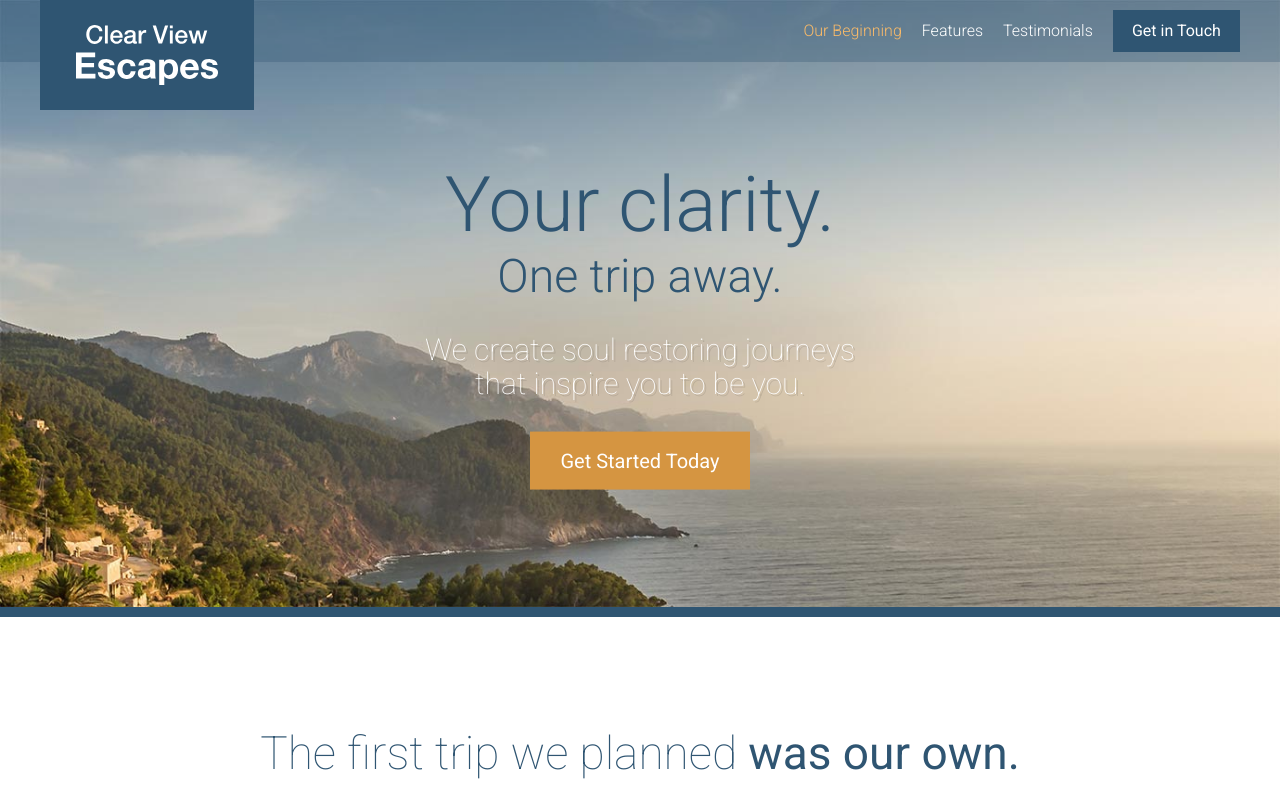
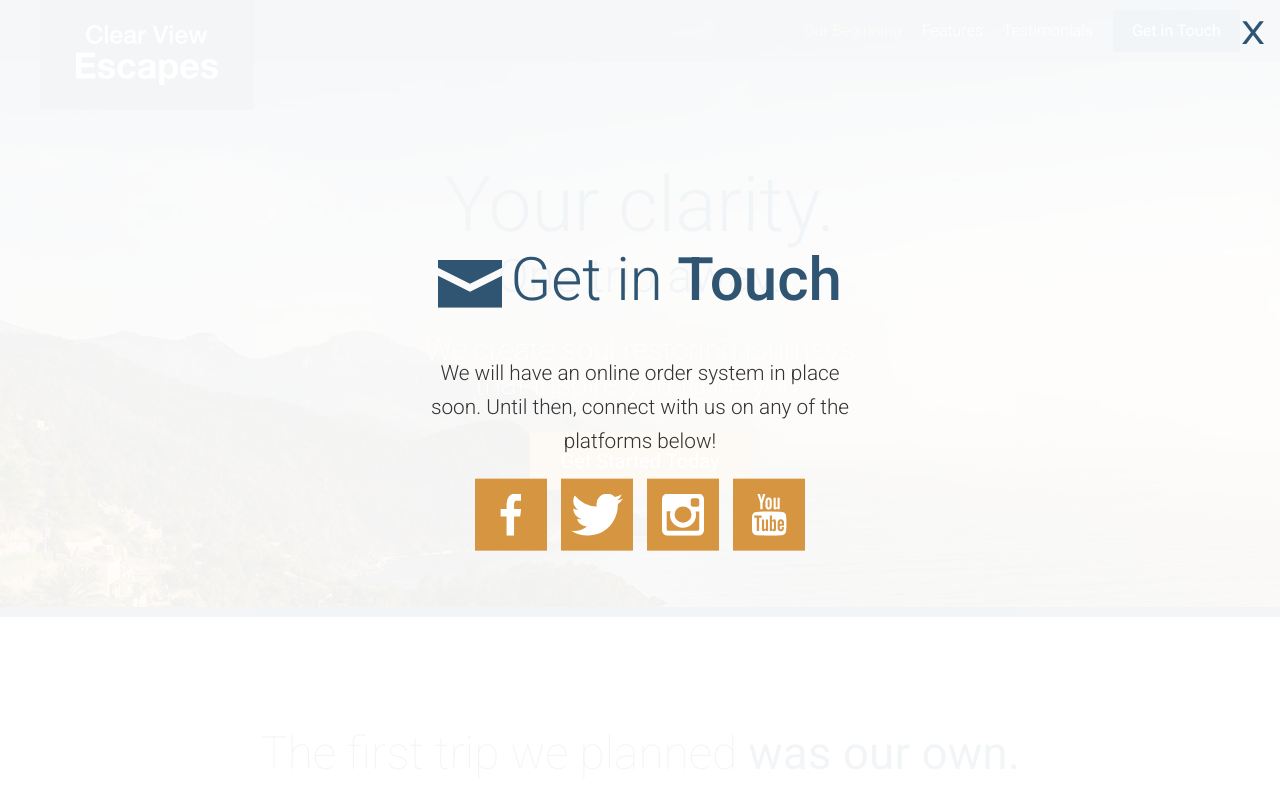
Before and after one commit to pyremell/travel-site, a plain HTML site: page app/index.html in a window 1280 px wide. Both pictures are taken after a click on the link "Get Started Today". Shown: the top 800 px of the page. Drawn offline with Linux system fonts and the light colour scheme.

Commit message:
Completed Get in Touch modal

```diff
--- a/app/assets/scripts/App.js
+++ b/app/assets/scripts/App.js
@@ -3,9 +3,11 @@ import MobileMenu from './modules/MobileMenu';
 import RevealOnScroll from './modules/RevealOnScroll';
 import $ from 'jquery';
 import StickyHeader from './modules/StickyHeader';
+import Modal from './modules/Modal';
 
 // Designates the variable 'mobileMenu' is a new instance of the class 'MobileMenu'
 var mobileMenu = new MobileMenu();
 new RevealOnScroll($(".feature-item"), "85%");
 new RevealOnScroll($(".testimonial"), "60%");
 var stickyHeader = new StickyHeader();
+var modal = new Modal();
--- /dev/null
+++ b/app/assets/styles/modules/_modal.css
@@ -0,0 +1,48 @@
+.modal {
+  position: fixed;
+  z-index: 5;
+  background-color: rgba(255, 255, 255, .94);
+  top: 0;
+  bottom: 0;
+  left: 0;
+  right: 0;
+  opacity: 0;
+  visibility: hidden;
+  transform: scale(1.2);
+  transition: all .3s ease-out;
+
+  &--is-visible {
+    opacity: 1;
+    visibility: visible;
+    transform: scale(1);
+  }
+
+  &__inner {
+    position: absolute;
+    width: 100%;
+    top: 50%;
+    transform: translateY(-50%);
+  }
+
+  &__description {
+    text-align: center;
+    font-size: 1.3rem;
+    font-weight: 300;
+    line-height: 1.65;
+  }
+
+  &__close {
+    position: absolute;
+    top: 15px;
+    right: 15px;
+    font-size: 2rem;
+    transform: scaleX(1.2);
+    transform-origin: 100% 0;
+    color: $mainBlue;
+    cursor: pointer;
+
+    &:hover {
+      color: $mainOrange;
+    }
+  }
+}
--- a/app/assets/styles/modules/_section-title.css
+++ b/app/assets/styles/modules/_section-title.css
@@ -13,6 +13,11 @@
 
     &--blue {
         color: $mainBlue;
+    }
+
+    &--less-margin {
+        margin-bottom: 1.3rem;
+        margin-top: 0;
     }
 
     &__icon {
--- /dev/null
+++ b/app/assets/styles/modules/_social-icons.css
@@ -0,0 +1,25 @@
+.social-icons {
+  text-align: center;
+
+  &__icon {
+    background-color: $mainOrange;
+    display: inline-block;
+    margin: 0 5px 5px 5px;
+    width: 33%;
+    height: 72px;
+    position: relative;
+
+    @mixin atSmall {
+      width: 72px;
+      margin: 0 5px;
+    }
+
+    .icon {
+      display: block;
+      position: absolute;
+      top: 50%;
+      left: 50%;
+      transform: translate(-50%, -50%);
+    }
+  }
+}
--- a/app/assets/styles/modules/_wrapper.css
+++ b/app/assets/styles/modules/_wrapper.css
@@ -8,6 +8,10 @@
 
     &--medium {
         max-width: 976px;
+    }
+
+    &--narrow {
+        max-width: 470px;
     }
 
     &--no-padding-until-medium {
--- a/app/assets/styles/styles.css
+++ b/app/assets/styles/styles.css
@@ -17,3 +17,5 @@
 @import "modules/_site-header";
 @import "modules/_primary-nav";
 @import "modules/_reveal-item";
+@import "modules/_modal";
+@import "modules/_social-icons";
--- a/app/index.html
+++ b/app/index.html
@@ -22,7 +22,7 @@
 
       <div class="site-header__menu-content">
         <div class="site-header__btn-container">
-          <a href="#" class="btn">Get in Touch</a>
+          <a href="#" class="btn open-modal">Get in Touch</a>
         </div>
         <nav class="primary-nav primary-nav--pull-right">
           <ul>
@@ -47,7 +47,7 @@
         <h1 class="large-hero__title">Your clarity.</h1>
         <h2 class="large-hero__subtitle">One trip away.</h2>
         <p class="large-hero__description">We create soul restoring journeys that inspire you to be you.</p>
-        <p><a href="#" class="btn btn--orange btn--large">Get Started Today</a></p>
+        <p><a href="#" class="btn btn--orange btn--large  open-modal">Get Started Today</a></p>
       </div>
     </div>
   </div>
@@ -162,9 +162,25 @@
 
   <footer class="site-footer">
     <div class="wrapper">
-      <p><span class="site-footer__text">Copyright &copy; 2016 Clear View Escapes. All rights reserved.</span><a href="#" class="btn btn--orange">Get in Touch</a></p>
+      <p><span class="site-footer__text">Copyright &copy; 2016 Clear View Escapes. All rights reserved.</span><a href="#" class="btn btn--orange  open-modal">Get in Touch</a></p>
     </div>
   </footer>
+  <div class="modal">
+    <div class="modal__inner">
+      <h2 class="section-title section-title--blue section-title--less-margin"><span class="icon icon--mail section-title__icon"></span>Get in <strong>Touch</strong></h2>
+      <div class="wrapper wrapper--narrow">
+        <p class="modal__description">We will have an online order system in place soon. Until then, connect with us on any of the platforms below!</p>
+      </div>
+
+      <div class="social-icons">
+        <a href="#" class="social-icons__icon"><span class="icon icon--facebook"></span></a>
+        <a href="#" class="social-icons__icon"><span class="icon icon--twitter"></span></a>
+        <a href="#" class="social-icons__icon"><span class="icon icon--instagram"></span></a>
+        <a href="#" class="social-icons__icon"><span class="icon icon--youtube"></span></a>
+      </div>
+    </div>
+    <div class="modal__close">X</div>
+  </div>
   <script src="temp/scripts/App.js"></script>
 </body>
 </html>
--- a/app/temp/styles/styles.css
+++ b/app/temp/styles/styles.css
@@ -577,6 +577,10 @@ a {
         max-width: 976px;
     }
 
+.wrapper--narrow {
+        max-width: 470px;
+    }
+
 .wrapper--no-padding-until-medium {
       padding-left: 0;
       padding-right: 0;
@@ -826,6 +830,11 @@ a {
 
 .section-title--blue {
         color: #2f5572;
+    }
+
+.section-title--less-margin {
+        margin-bottom: 1.3rem;
+        margin-top: 0;
     }
 
 .section-title__icon {
@@ -1297,3 +1306,88 @@ a {
     -webkit-transform: scale(1);
             transform: scale(1);
   }
+
+.modal {
+  position: fixed;
+  z-index: 5;
+  background-color: rgba(255, 255, 255, .94);
+  top: 0;
+  bottom: 0;
+  left: 0;
+  right: 0;
+  opacity: 0;
+  visibility: hidden;
+  -webkit-transform: scale(1.2);
+          transform: scale(1.2);
+  -webkit-transition: all .3s ease-out;
+  transition: all .3s ease-out;
+}
+
+.modal--is-visible {
+    opacity: 1;
+    visibility: visible;
+    -webkit-transform: scale(1);
+            transform: scale(1);
+  }
+
+.modal__inner {
+    position: absolute;
+    width: 100%;
+    top: 50%;
+    -webkit-transform: translateY(-50%);
+            transform: translateY(-50%);
+  }
+
+.modal__description {
+    text-align: center;
+    font-size: 1.3rem;
+    font-weight: 300;
+    line-height: 1.65;
+  }
+
+.modal__close {
+    position: absolute;
+    top: 15px;
+    right: 15px;
+    font-size: 2rem;
+    -webkit-transform: scaleX(1.2);
+            transform: scaleX(1.2);
+    -webkit-transform-origin: 100% 0;
+            transform-origin: 100% 0;
+    color: #2f5572;
+    cursor: pointer;
+  }
+
+.modal__close:hover {
+      color: #d59541;
+    }
+
+.social-icons {
+  text-align: center;
+}
+
+.social-icons__icon {
+    background-color: #d59541;
+    display: inline-block;
+    margin: 0 5px 5px 5px;
+    width: 33%;
+    height: 72px;
+    position: relative;
+  }
+
+@media (min-width: 530px) {
+
+.social-icons__icon {
+      width: 72px;
+      margin: 0 5px
+  }
+    }
+
+.social-icons__icon .icon {
+      display: block;
+      position: absolute;
+      top: 50%;
+      left: 50%;
+      -webkit-transform: translate(-50%, -50%);
+              transform: translate(-50%, -50%);
+    }
```
Also changed, not shown: app/assets/scripts/modules/Modal.js (added, +38 -0 lines), app/temp/scripts/App.js.
